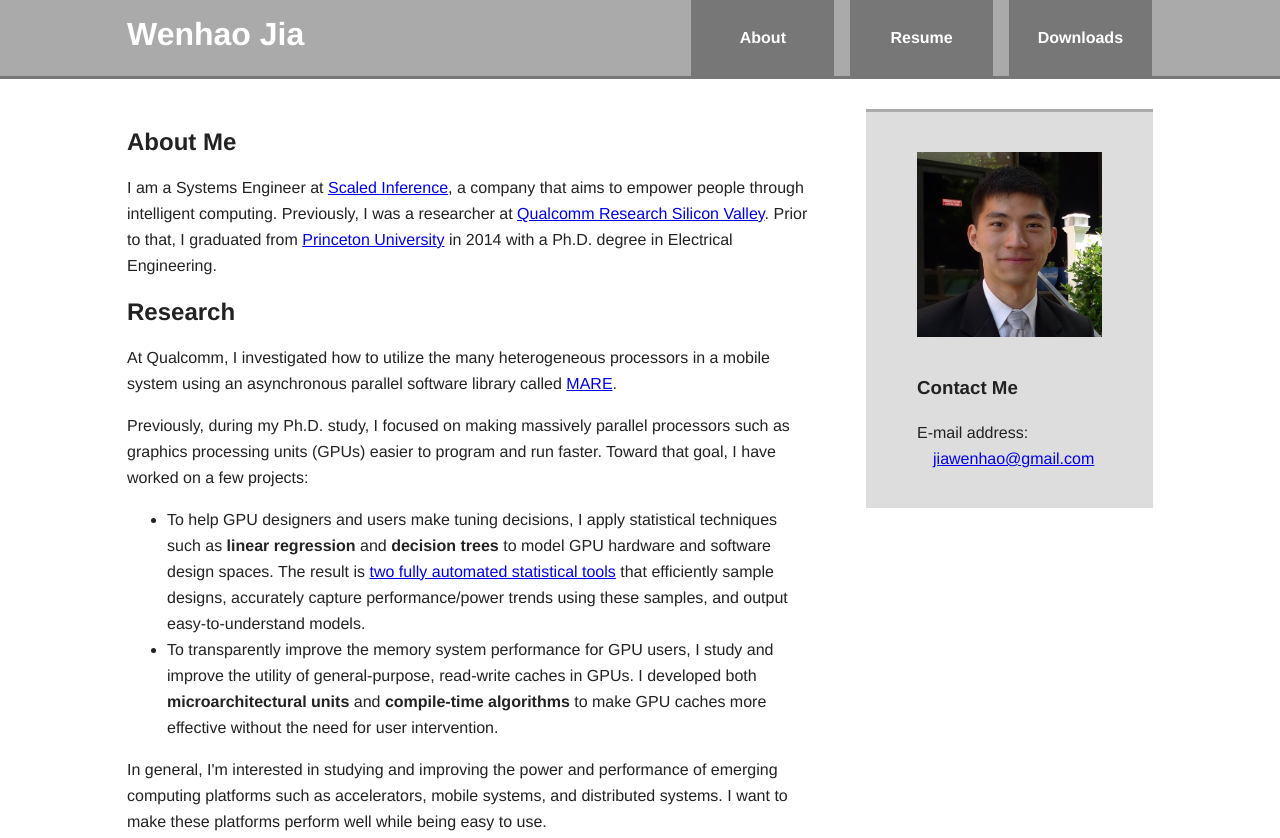
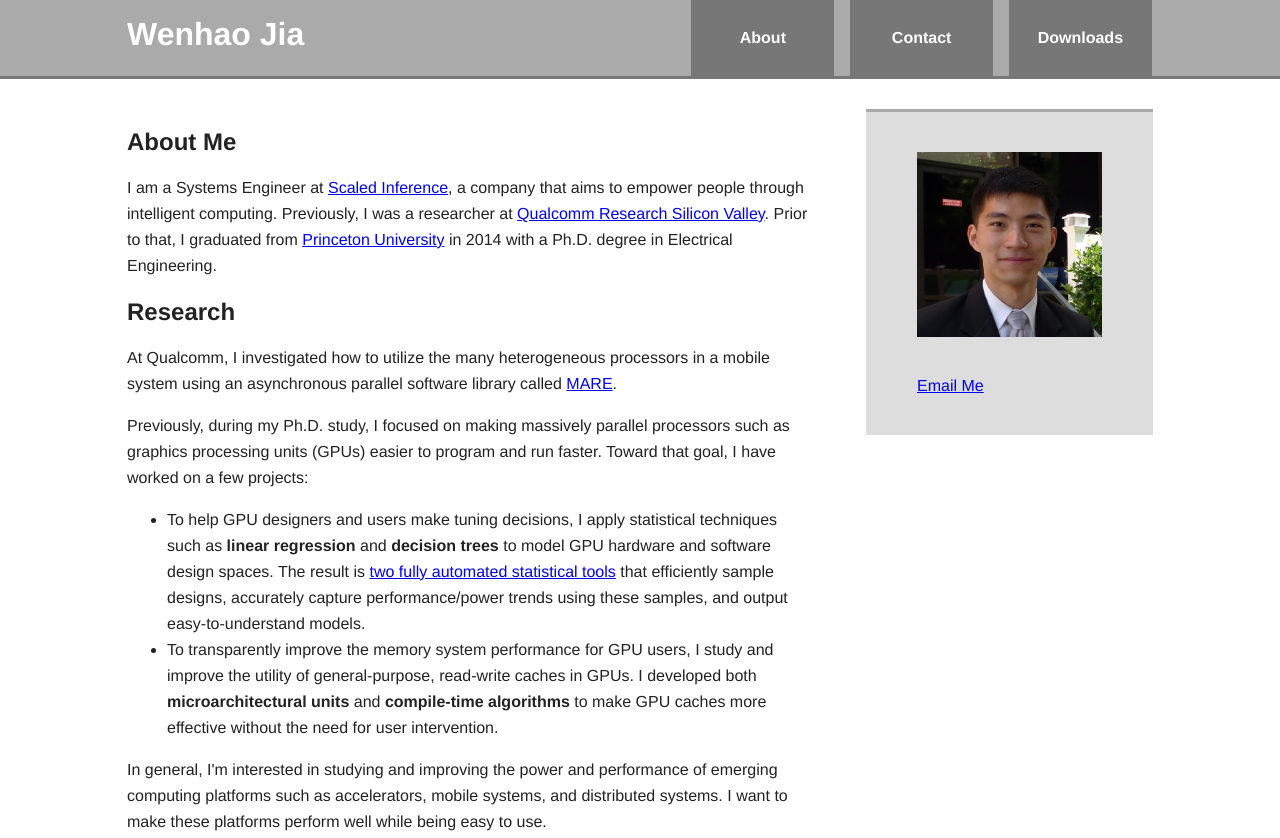
Before and after one commit to jiawenhao/jiawenhao.github.io, a plain HTML site: page index.html in a window 1280 px wide. Shown: the top 838 px of the page. Drawn offline with nearby package versions, Linux system fonts and the light colour scheme.

Commit message:
Update email address

```diff
--- a/index.html
+++ b/index.html
@@ -27,7 +27,7 @@
                 <nav>
                     <ul>
                         <li><a href="index.html">About</a></li>
-                        <li><a href="wjia.pdf">Resume</a></li>
+                        <li><a href="mailto:hello@jiawenhao.com">Contact</a></li>
                         <li><a href="#downloads">Downloads</a></li>
                     </ul>
                 </nav>
@@ -153,8 +153,7 @@
                         <img src="img/wjia.jpg" width="200" alt="This is a picture of me.">
                     </div>
                     <div class="contact">
-                        <h3>Contact Me</h3>
-                        <p>E-mail address: <br><a href="mailto:jiawenhao@gmail.com">jiawenhao@gmail.com</a></p>
+                        <p><a href="mailto:hello@jiawenhao.com">Email Me</a></p>
                     </div>
                 </aside>
 
```
